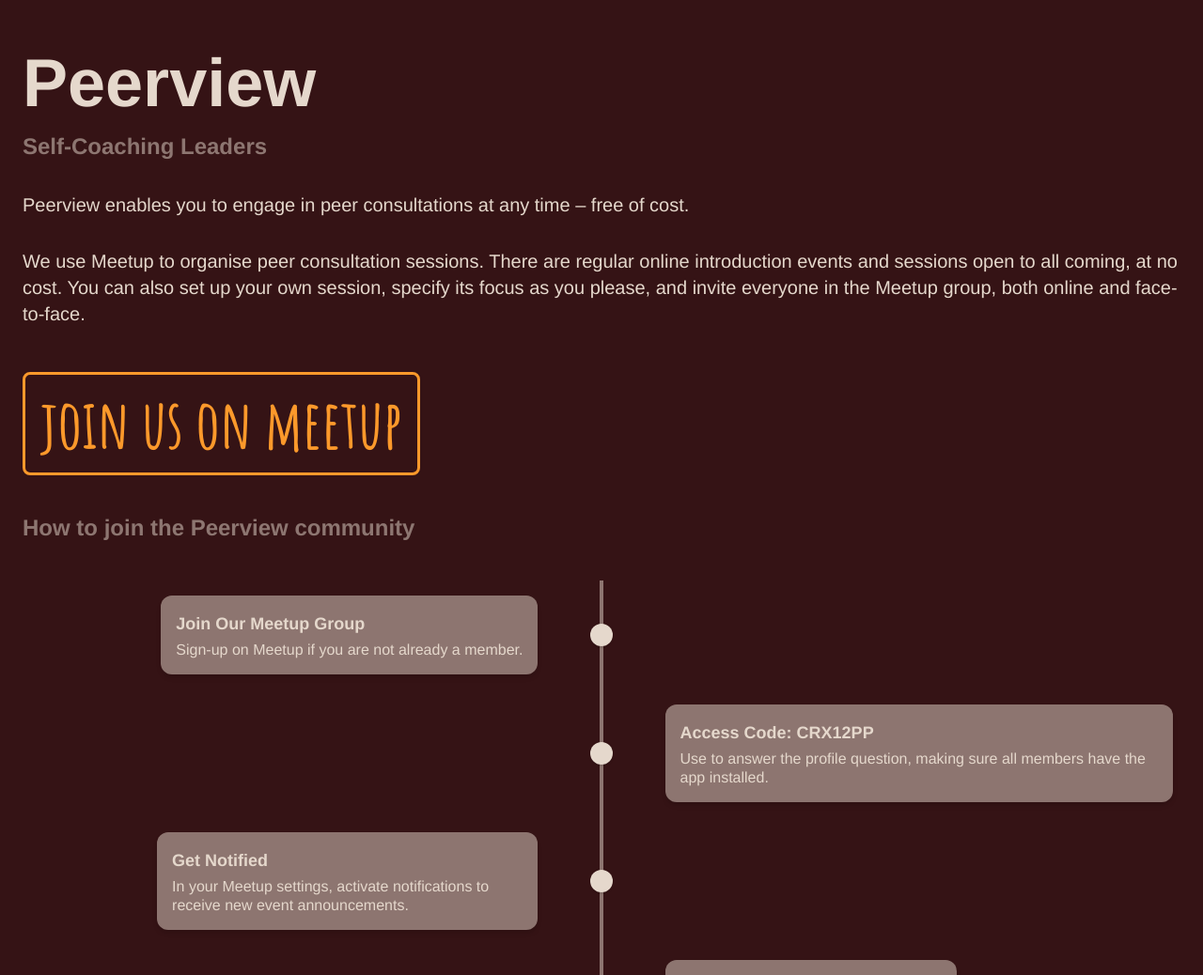
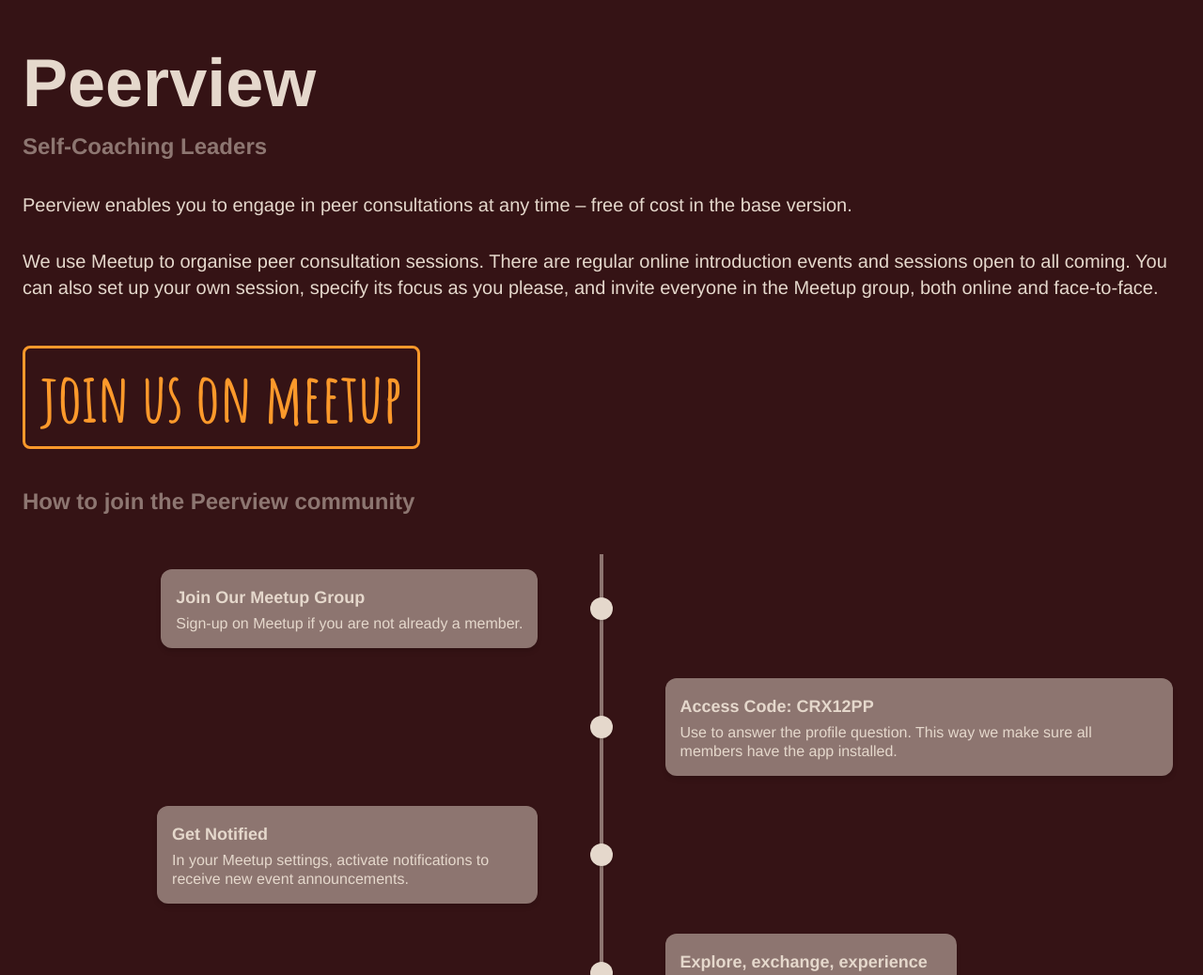
Before and after one commit to PeerviewHub/PeerviewHub.github.io, a plain HTML site: page docs/community.html in a window 1280 px wide. Shown: the part 132-1170 px from the top of the page at 94% size. Drawn offline with nearby package versions, Linux system fonts and the light colour scheme.

Commit message:
#3: Integrate feedback

```diff
--- a/docs/community.html
+++ b/docs/community.html
@@ -28,11 +28,11 @@
             Self-Coaching Leaders
           </p>
           <p class="text-xl mb-8 text-center md:text-left">
-            Peerview enables you to engage in peer consultations at any time – free of cost.
+            Peerview enables you to engage in peer consultations at any time – free of cost in the base version.
           </p>
           <p class="text-xl mb-8 text-center md:text-left">
             We use Meetup to organise peer consultation sessions. There are regular online introduction events and
-            sessions open to all coming, at no cost. You can also set up your own session, specify its focus as you please, and
+            sessions open to all coming. You can also set up your own session, specify its focus as you please, and
             invite everyone in the Meetup group, both online and face-to-face.
           </p>
           <div class="peerview-button text-center text-5xl md:text-7xl rounded-lg p-4 mt-4 mb-10">
@@ -93,7 +93,7 @@
                 "
               >
                 <h3 class="font-semibold text-lg mb-1">Access Code: CRX12PP</h3>
-                <p class="leading-tight">Use to answer the profile question, making sure all members have the app installed.</p>
+                <p class="leading-tight">Use to answer the profile question. This way we make sure all members have the app installed.</p>
               </div>
             </div>
 
```
